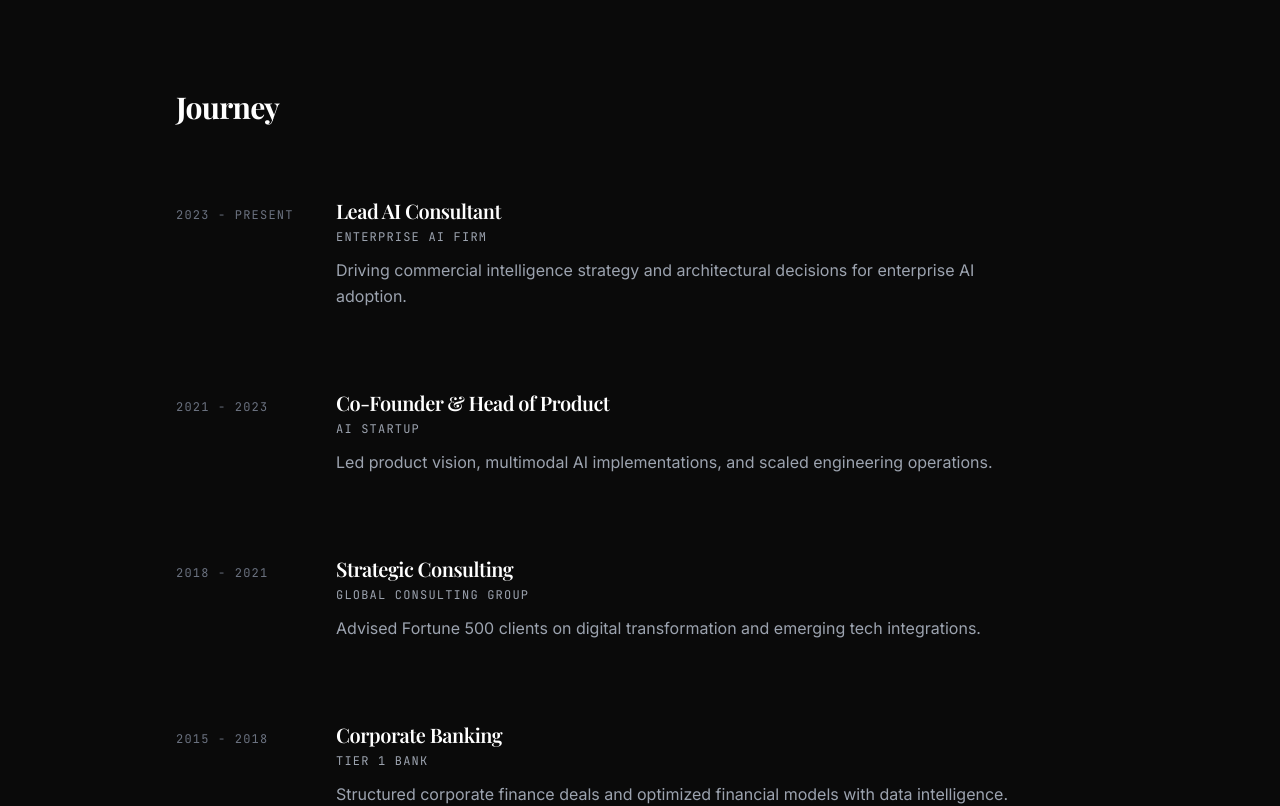
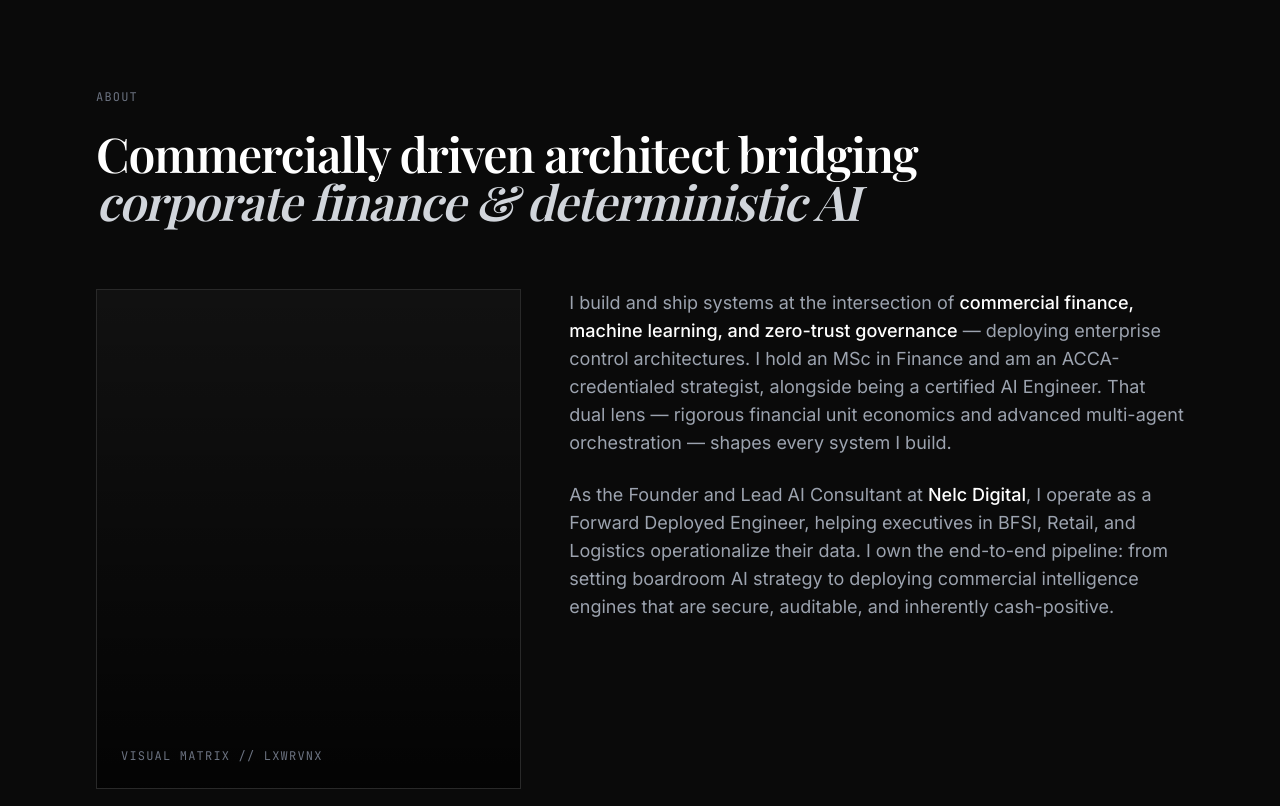
Before and after one commit to lawrenceemenike/porfolio-website, a React (Vite) app: page / in a window 1280 px wide. Shown: the part 640-1446 px from the top of the page. Built offline with nearby package versions, Linux system fonts and the light colour scheme; a web font is replaced by a local one.

Commit message:
feat: introduce About section as narrative bridge

```diff
--- a/src/App.jsx
+++ b/src/App.jsx
@@ -1,5 +1,6 @@
 import Navbar from './components/Navbar';
 import Hero from './components/Hero';
+import About from './components/About';
 import Journey from './components/Journey';
 import MyFocus from './components/MyFocus';
 import Projects from './components/Projects';
@@ -13,6 +14,7 @@ function App() {
       <Navbar />
       <main>
         <Hero />
+        <About />
         <Journey />
         <MyFocus />
         <Projects />
--- /dev/null
+++ b/src/components/About.jsx
@@ -0,0 +1,36 @@
+export default function About() {
+  return (
+    <section id="about" className="max-w-6xl mx-auto px-6 md:px-8 py-20 md:py-32 border-t border-borderMuted">
+
+      {/* Kicker */}
+      <p className="font-mono text-xs uppercase tracking-widest text-gray-500 mb-6">About</p>
+
+      {/* Headline */}
+      <h2 className="font-serif text-3xl md:text-5xl text-white leading-tight tracking-tight mb-16 max-w-4xl">
+        Commercially driven architect bridging <span className="italic text-gray-300">corporate finance & deterministic AI</span>
+      </h2>
+
+      {/* 2-Column Grid */}
+      <div className="grid grid-cols-1 md:grid-cols-12 gap-12 items-start">
+
+        {/* Left Column: Abstract Image Placeholder (replaces the headshot) */}
+        <div className="md:col-span-5 h-[400px] md:h-[500px] bg-cardBg border border-borderMuted flex flex-col justify-end p-6 group overflow-hidden relative">
+           <div className="absolute inset-0 bg-gradient-to-t from-black/80 to-transparent z-10"></div>
+           {/* Note to dev: In production, this will be an img tag pointing to an abstract architectural street photo */}
+           <span className="font-mono text-xs text-gray-500 z-20 uppercase tracking-widest group-hover:text-accentGold transition-colors">Visual Matrix // lxwrvnx</span>
+        </div>
+
+        {/* Right Column: The Copy */}
+        <div className="md:col-span-7 space-y-6 text-gray-400 text-base md:text-lg leading-relaxed font-sans">
+          <p>
+            I build and ship systems at the intersection of <strong className="text-white font-medium">commercial finance, machine learning, and zero-trust governance</strong> — deploying enterprise control architectures. I hold an MSc in Finance and am an ACCA-credentialed strategist, alongside being a certified AI Engineer. That dual lens — rigorous financial unit economics and advanced multi-agent orchestration — shapes every system I build.
+          </p>
+          <p>
+            As the Founder and Lead AI Consultant at <strong className="text-white font-medium">Nelc Digital</strong>, I operate as a Forward Deployed Engineer, helping executives in BFSI, Retail, and Logistics operationalize their data. I own the end-to-end pipeline: from setting boardroom AI strategy to deploying commercial intelligence engines that are secure, auditable, and inherently cash-positive.
+          </p>
+        </div>
+
+      </div>
+    </section>
+  );
+}
--- a/tailwind.config.js
+++ b/tailwind.config.js
@@ -14,6 +14,9 @@ export default {
         primary: '#ffffff',
         secondary: '#a3a3a3',
         accent: '#3b82f6',
+        borderMuted: '#ffffff1a',
+        cardBg: '#111111',
+        accentGold: '#d4af37',
       },
       fontFamily: {
         sans: ['Inter', 'sans-serif'],
```
